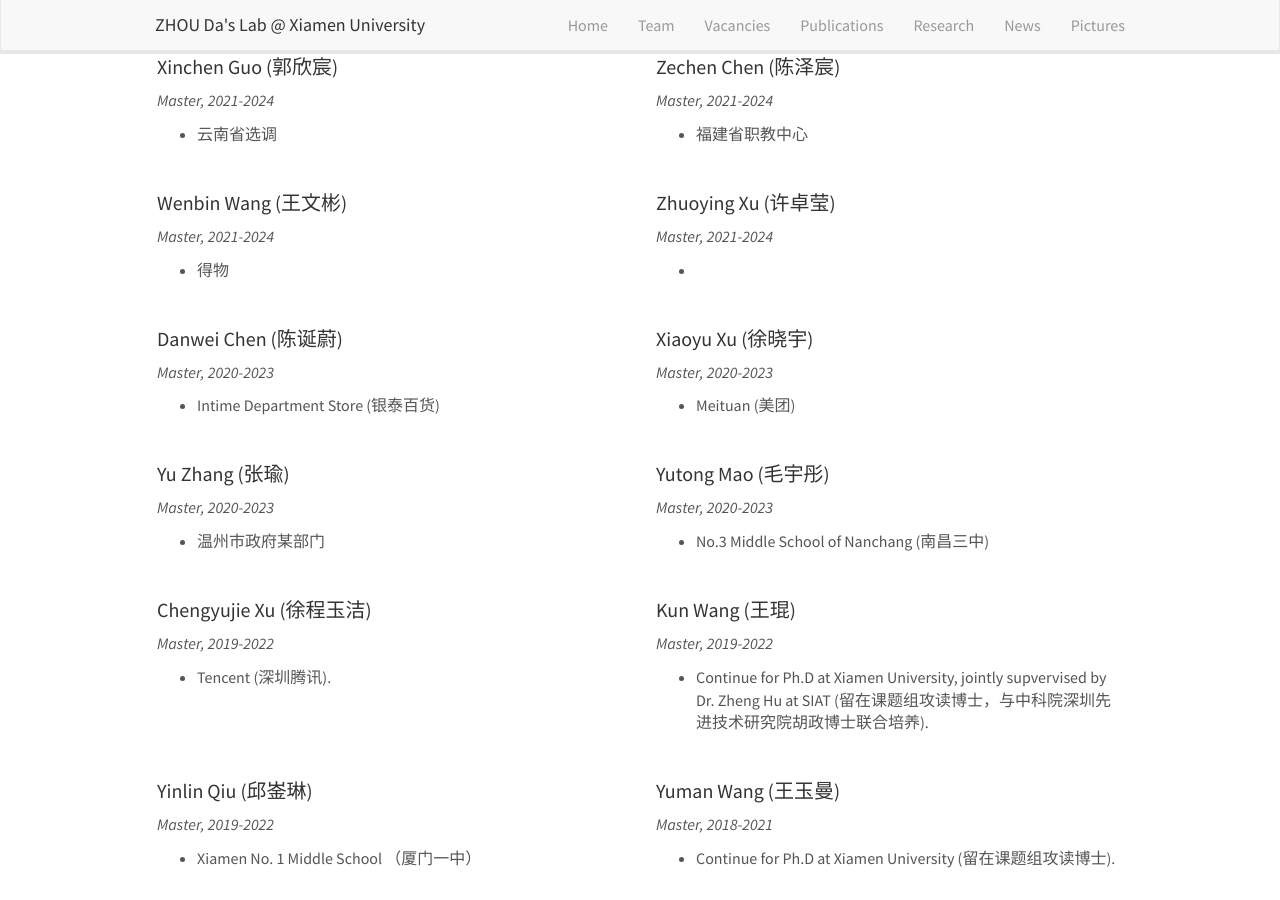
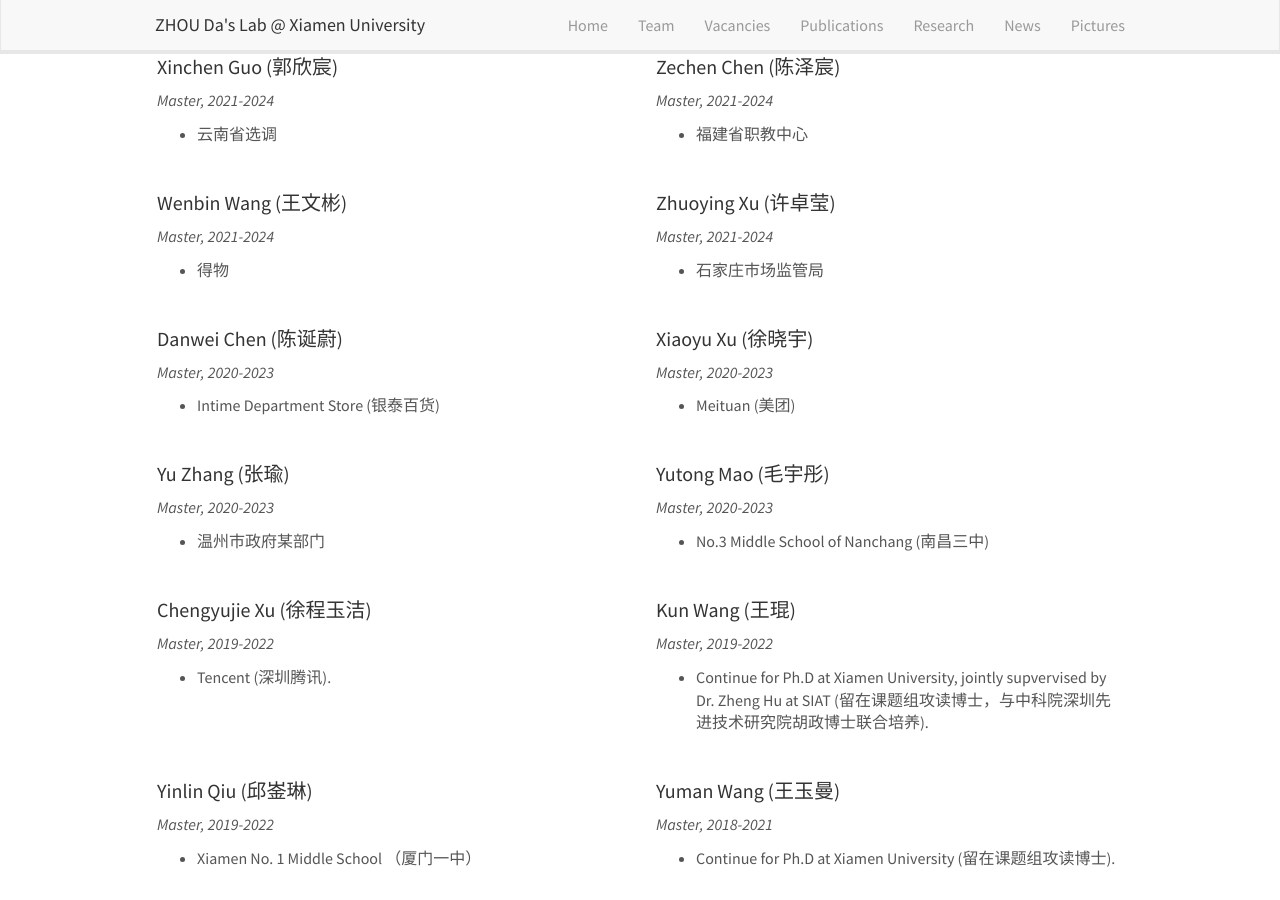
Before and after one commit to ZhouDaLab/zhoudalab.github.io, a Jekyll site: the page built from _pages/team.md, in a window 1280 px wide and 900 px high, scrolled down 2276 px. Built offline with Jekyll 4.4.1, drawn with Linux system fonts in a browser that asks for light colours; nearby versions of some CDN libraries.

Commit message:
Update alumni.yml

```diff
--- a/_data/alumni.yml
+++ b/_data/alumni.yml
@@ -48,7 +48,7 @@
   info: Master, 2021-2024
   email: xx
   number_educ: 1
-  education1:
+  education1: 石家庄市场监管局
 
 - name: Danwei Chen (陈诞蔚)
   photo: bio-photo.jpg
```
